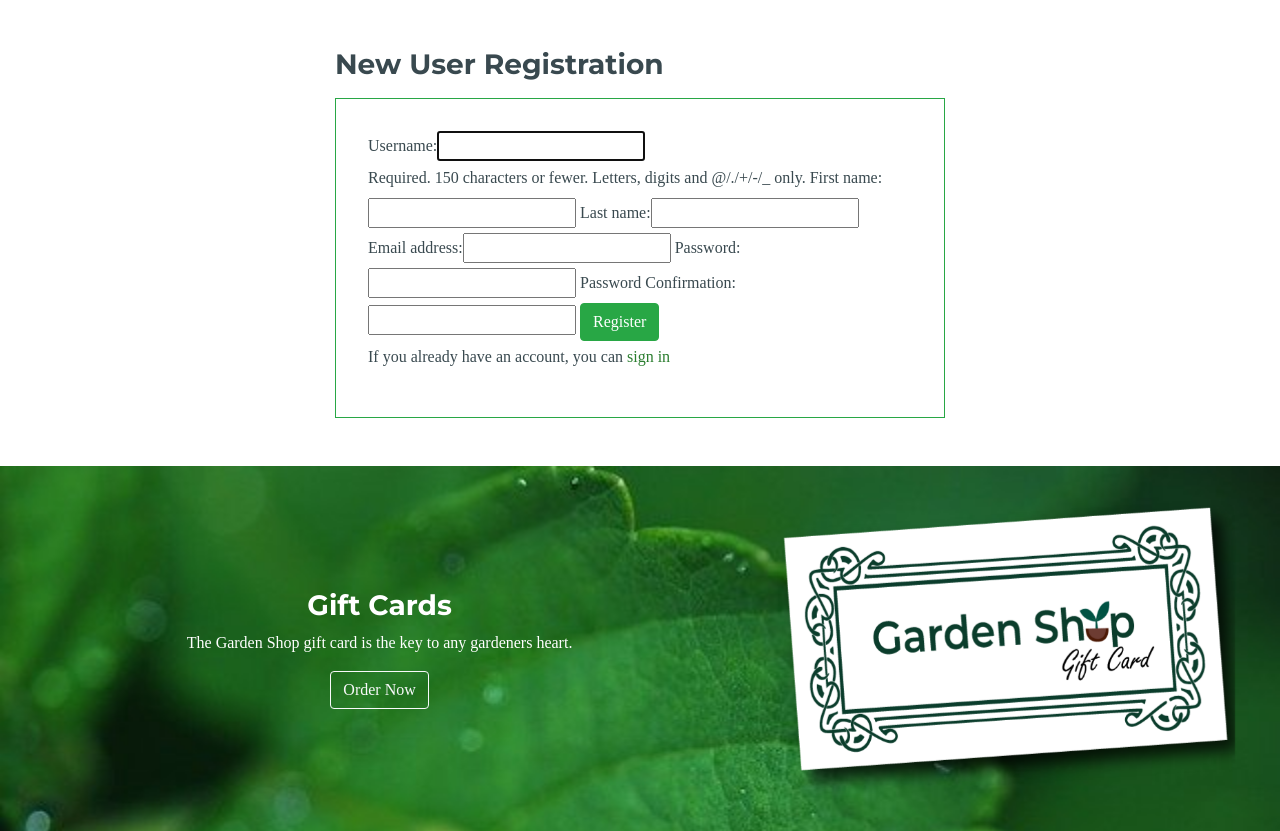
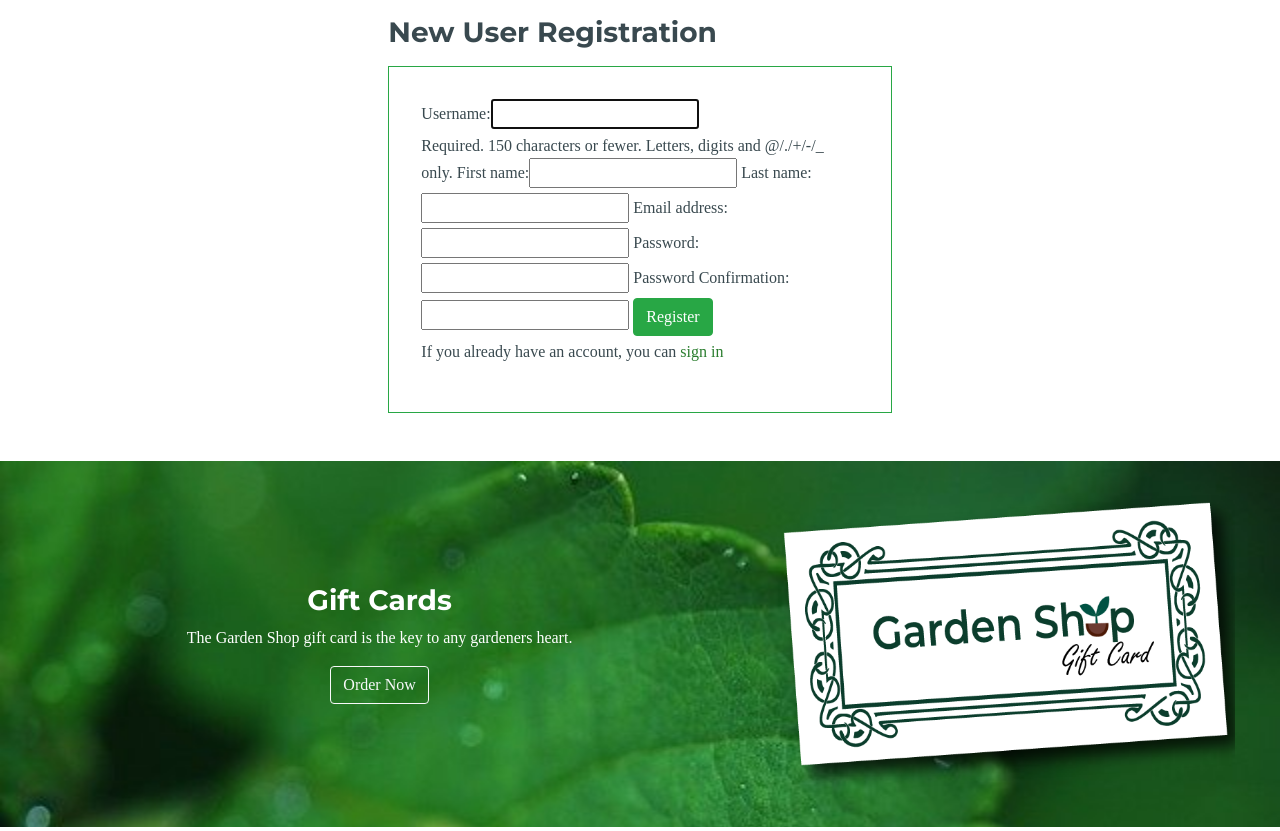
Before and after one commit to TiffanyDonner/ecommerce-garden-shop, a Django app: page /accounts/register/ in a window 1280 px wide. Shown: the part 91-922 px from the top of the page. Run offline with Django 3.2, Linux system fonts and the light colour scheme; some libraries are stand-ins or nearby versions; some web fonts are replaced.

Commit message:
Set formatting in accounts html files.

```diff
--- a/accounts/templates/change_password.html
+++ b/accounts/templates/change_password.html
@@ -5,7 +5,7 @@
 {% block page_title %}Change Password{% endblock %}
 
 {% block content %}
-<div class="container w-50 pt-5 pb-5">
+<div class="container pt-5 pb-5">
     <div class="title pb-2">
         <h3>Change Your Password</h3>
     </div>
--- a/accounts/templates/edit_profile.html
+++ b/accounts/templates/edit_profile.html
@@ -5,7 +5,7 @@
 {% block page_title %}Edit Profile{% endblock %}
 
 {% block content %}
-<div class="container w-50 pt-5 pb-5">
+<div class="container col-md-5 pt-3 pb-5">
 	<div class="title pb-2">
 		<h3>Edit Profile</h3>
 	</div>
--- a/accounts/templates/login.html
+++ b/accounts/templates/login.html
@@ -7,7 +7,7 @@
 {% block page_title %}Login Page{% endblock %}
 
 {% block content %}
-<div class="container w-50 pt-5 pb-5">
+<div class="container col-md-5 pt-3 pb-5">
     <div class="title pb-2">
         <h3>Sign In</h3>
     </div>
--- a/accounts/templates/profile.html
+++ b/accounts/templates/profile.html
@@ -5,7 +5,7 @@
 {% block page_title %}{{ profile.username }}'s Profile{% endblock %}
 
 {% block content %}
-<div class="container w-50 pt-5 pb-5">
+<div class="container col-md-5 pt-3 pb-5">
     <div class="title pb-2">
         <h3>Welcome {{ profile.first_name }}!</h3>
     </div>
--- a/accounts/templates/registration.html
+++ b/accounts/templates/registration.html
@@ -7,7 +7,7 @@
 {% block page_title %}Registration Page{% endblock %}
 
 {% block content %}
-<div class="container w-50 pt-5 pb-5">
+<div class="container col-md-5 pt-3 pb-5">
     <div class="title pb-2">
         <h3>New User Registration</h3>
     </div>
--- a/gardenshop/settings.py
+++ b/gardenshop/settings.py
@@ -12,6 +12,8 @@ https://docs.djangoproject.com/en/1.11/ref/settings/
 
 import os
 import dj_database_url
+
+import env
 
 # Build paths inside the project like this: os.path.join(BASE_DIR, ...)
 BASE_DIR = os.path.dirname(os.path.dirname(os.path.abspath(__file__)))
```
Lines whose indentation alone changed are shown as unchanged.
